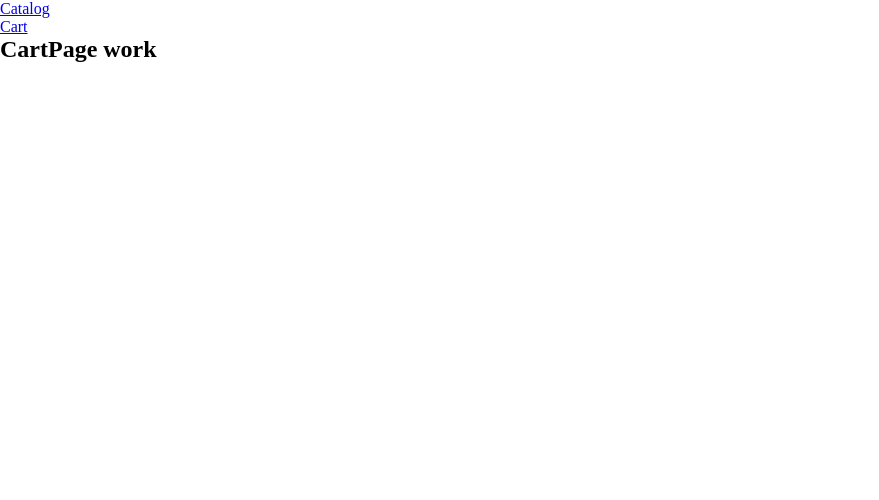
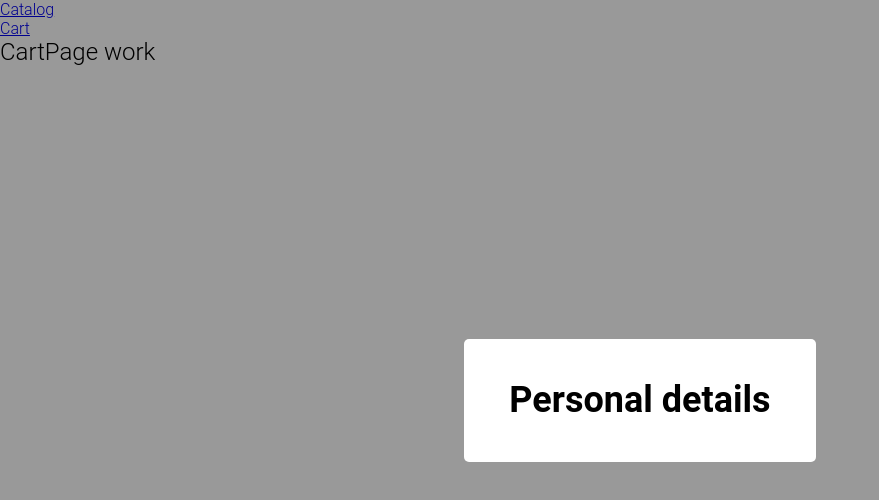
Before and after one commit to MaryAnzh/Online-Store, a React (Create React App) app: page /cart in a window 1280 px wide. Shown: the top 500 px of the page, without its empty margins (0-879 px from the left). Built offline with nearby package versions, Linux system fonts and the light colour scheme; a web font is replaced by a local one.

Commit message:
feat: init modal

```diff
--- a/package.json
+++ b/package.json
@@ -10,7 +10,8 @@
     "react": "^18.2.0",
     "react-dom": "^18.2.0",
     "react-router-dom": "^6.5.0",
-    "react-scripts": "5.0.1"
+    "react-scripts": "5.0.1",
+    "react-transition-group": "^4.4.5"
   },
   "scripts": {
     "start": "react-scripts start",
--- a/public/index.html
+++ b/public/index.html
@@ -12,5 +12,6 @@
   <body>
     <noscript>You need to enable JavaScript to run this app.</noscript>
     <div id="root"></div>
+    <div id="modal-root"></div>
   </body>
 </html>
--- /dev/null
+++ b/src/containers/item-buy-modal/ItemBuyModal.module.scss
@@ -0,0 +1,39 @@
+.wrapper {
+  position: fixed;
+  top: 0;
+  bottom: 0;
+  left: 0;
+  right: 0;
+  background-color: rgba(0, 0, 0, .4);
+  z-index: 2000;
+  display: flex;
+  align-items: center;
+  justify-content: center;
+  width: 100%;
+  height: 100%;
+}
+
+.dialog {
+  margin: auto;
+  background-color: #FFF;
+  padding-top: 40px;
+  padding-left: 45px;
+  padding-right: 45px;
+  padding-bottom: 41px;
+  border-radius: 5px;
+  outline: none;
+  border: none;
+  display: flex;
+  flex-direction: column;
+  align-items: flex-start;
+}
+
+.title {
+  font-family: 'Roboto', sans-serif;
+  font-style: normal;
+  font-weight: 700;
+  font-size: 36px;
+  line-height: 42px;
+  color: #000000;
+
+}
--- a/src/containers/item-buy-modal/ItemBuyModal.tsx
+++ b/src/containers/item-buy-modal/ItemBuyModal.tsx
@@ -1,7 +1,27 @@
 import React from 'react'
-import styles from './ItemBuyModal.scss'
+import styles from './ItemBuyModal.module.scss'
+import ReactDOM from 'react-dom'
 
 
-export const ItemBuyModal = (): JSX.Element => (
-    <h2>Header work</h2>
-)
+interface IItemBuyModal {
+    show: boolean
+    closeCallback: () => void
+}
+
+export const ItemBuyModal = (props: IItemBuyModal): JSX.Element => {
+    const backdropClickHandler = React.useCallback((event: React.MouseEvent<HTMLDivElement, MouseEvent>): void => {
+        event.currentTarget === event.target && props.closeCallback()
+    }, [])
+
+    if (!props.show) return <></>
+
+    return ReactDOM.createPortal(
+        <div className={styles.wrapper} onClick={backdropClickHandler}>
+            <dialog open={true} className={styles.dialog}>
+                <h1 className={styles.title}>Personal details</h1>
+
+            </dialog>
+        </div>,
+        document.getElementById('modal-root') as HTMLDivElement
+    )
+}
--- a/src/core/interfaces/catalog.interfaces.ts
+++ b/src/core/interfaces/catalog.interfaces.ts
@@ -8,8 +8,8 @@ export interface ICatalog {
 export interface IItem {
     id: number,
     title: string,
-    "description": string,
-    "price": number,
+    description: string,
+    price: number,
     discountPercentage: number,
     rating: number,
     stock: number,
--- a/src/index.css
+++ b/src/index.css
@@ -4,6 +4,8 @@
   margin: 0;
   padding: 0;
   box-sizing: border-box;
+  font-family: 'Roboto', sans-serif;
+  font-weight: 300;
 }
 
 body {
--- a/src/pages/cart-page/CartPage.tsx
+++ b/src/pages/cart-page/CartPage.tsx
@@ -1,7 +1,17 @@
 import React from 'react'
 import styles from './CartPage.scss'
+import {ItemBuyModal} from '../../containers/item-buy-modal/ItemBuyModal'
 
 
-export const CartPage = (): JSX.Element => (
-    <h2>CartPage work</h2>
-)
+export const CartPage = (): JSX.Element => {
+    const [showModal, setShowModal] = React.useState<boolean>(true)
+
+    return (
+        <>
+            <h2>CartPage work</h2>
+            <ItemBuyModal show={showModal}
+                          closeCallback={() => setShowModal(false)}
+            />
+        </>
+    )
+}
--- a/src/style/style.scss
+++ b/src/style/style.scss
@@ -5,3 +5,7 @@ body {
   background: $main-background;
   font-family: 'Roboto', sans-serif;
 }
+
+body * {
+  font-family: 'Roboto', sans-serif;
+}
```
Also changed, not shown: src/containers/item-buy-modal/ItemBuyModal.scss (deleted), 1 other file (tests, documents, lock files or other folders).
